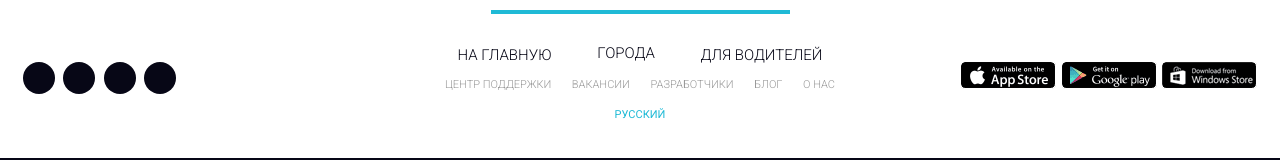
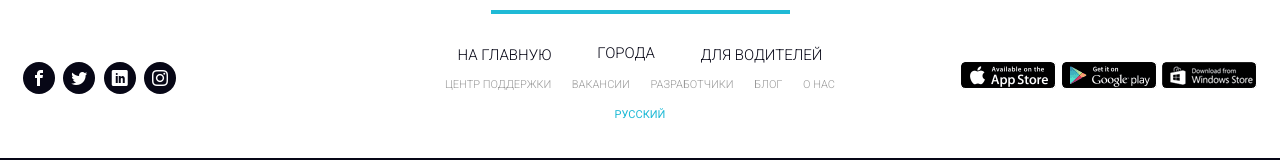
Before and after one commit to CevZit/Uber, a plain HTML site: page index.html in a window 1280 px wide. Shown: the part 5440-5600 px from the top of the page. Drawn offline with Linux system fonts and the light colour scheme; files that its build step writes are made by us from their sources; the site is published under a folder, as on GitHub Pages, so addresses that start at the root find nothing; files whose address does not match are found by name.

Commit message:
Update index.html

```diff
--- a/index.html
+++ b/index.html
@@ -10,7 +10,7 @@
 	<link rel="stylesheet" href="css/bootstrap-grid.min.css">
 	<link href="https://fonts.googleapis.com/css?family=Roboto:100,300,400,700&amp;subset=cyrillic" rel="stylesheet">
 	<link rel="stylesheet" href="css/style.min.css">
-	<link rel="stylesheet" href="/src/css/sm_fonts.css">
+	<link rel="stylesheet" href="css/sm_fonts.css">
 </head>
 <body>
 	<header>
```
